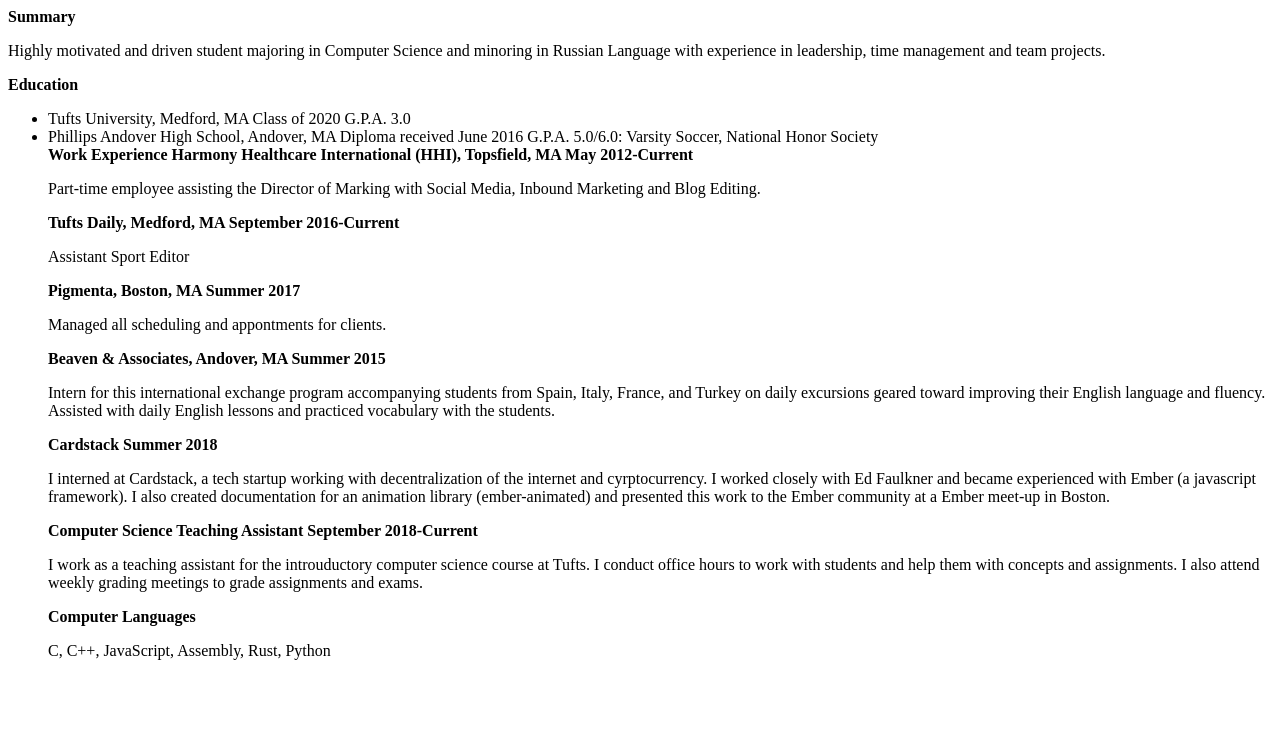
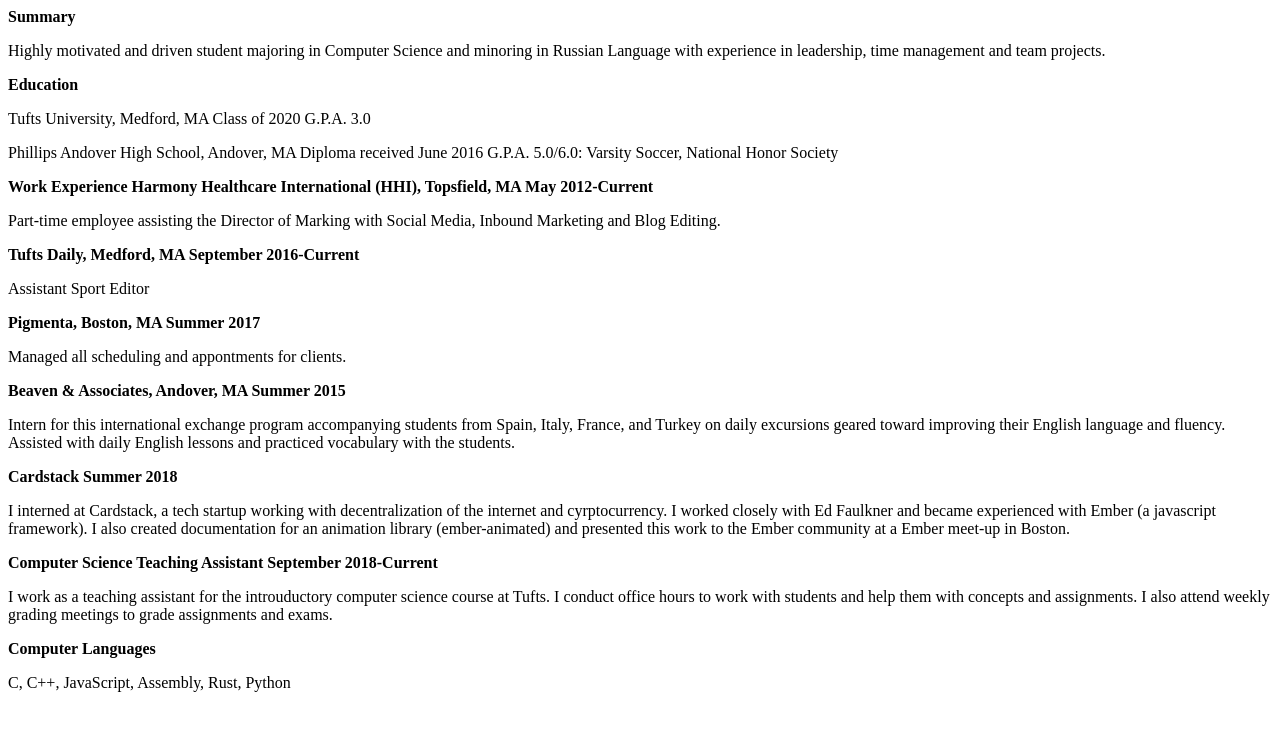
Before and after one commit to savvymas/savvymas.github.io, a plain HTML site: page resume.html in a window 1280 px wide. Drawn offline with Linux system fonts and the light colour scheme.

Commit message:
style fix

```diff
--- a/resume.html
+++ b/resume.html
@@ -11,14 +11,14 @@
                 in leadership, time management and team projects.</p>
 
             <h>Education</h>
-            <ul>
-                <li>Tufts University, Medford, MA
+
+                <p>Tufts University, Medford, MA
                 Class of 2020
-                G.P.A. 3.0</li>
+                G.P.A. 3.0</p>
 
-                <li>Phillips Andover High School, Andover, MA
+                <p>Phillips Andover High School, Andover, MA
                     Diploma received June 2016
-                    G.P.A. 5.0/6.0: Varsity Soccer, National Honor Society</li>
+                    G.P.A. 5.0/6.0: Varsity Soccer, National Honor Society</p>
 
             <h>Work Experience</h>
 
```
